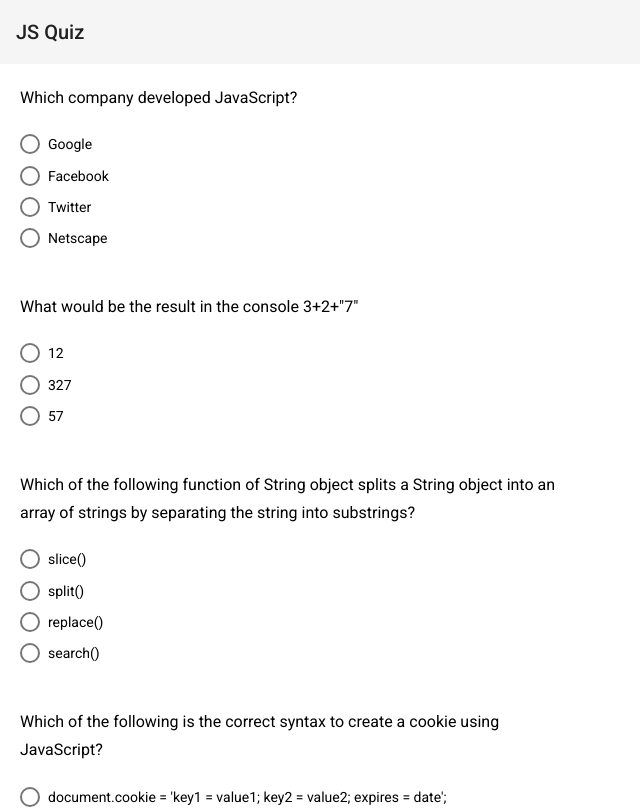
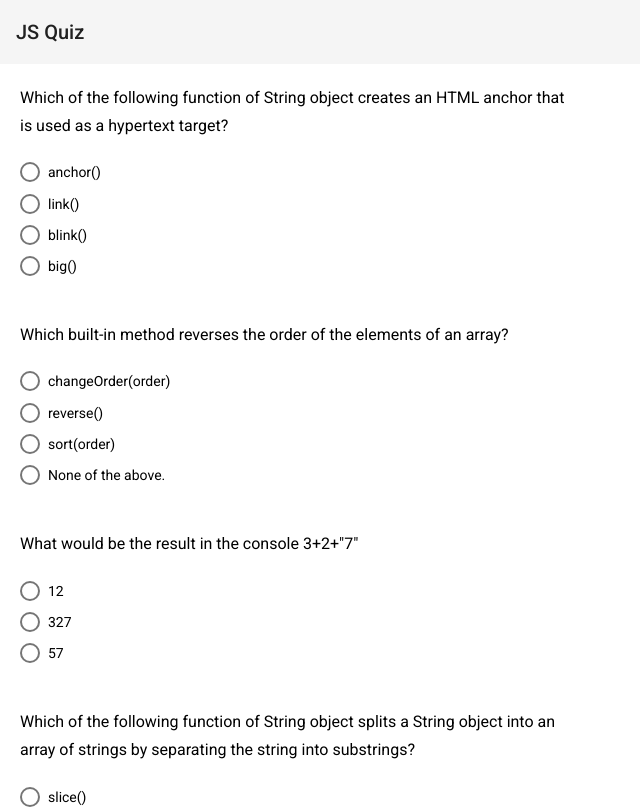
Before and after one commit to NIkolayrr/js-quiz, an Angular app: page /quiz in a window 1280 px wide. Shown: the top 809 px of the page, without its empty margins (0-640 px from the left). Built offline with nearby package versions, Linux system fonts and the light colour scheme.

Commit message:
added questions & shuffle on refresh

```diff
--- a/src/app/quiz/quiz.component.ts
+++ b/src/app/quiz/quiz.component.ts
@@ -19,12 +19,22 @@
     private dialog: MatDialog
   ) {}
   ngOnInit(): void {
-    this.questions = beginner // make dynamic
+    this.questions = this.shuffleArray(beginner) // make dynamic
     const group = {} as any
     this.questions.forEach((question: any) => {
       group[question.question] = new FormControl('')
     })
     this.quiz1 = this.fb.group(group)
+  }
+
+  shuffleArray(array: any) {
+    for (var i = array.length - 1; i > 0; i--) {
+      var j = Math.floor(Math.random() * (i + 1))
+      var temp = array[i]
+      array[i] = array[j]
+      array[j] = temp
+    }
+    return array
   }
 
   submitForm() {
--- a/src/quizes/beginner.ts
+++ b/src/quizes/beginner.ts
@@ -55,4 +55,50 @@
       },
     ],
   },
+  {
+    type: 'multiple',
+    question:
+      'Which built-in method reverses the order of the elements of an array?',
+    answers: [
+      {
+        text: 'changeOrder(order)',
+        points: 0,
+      },
+      {
+        text: 'reverse()',
+        points: 1,
+      },
+      {
+        text: 'sort(order)',
+        points: 0,
+      },
+      {
+        text: 'None of the above.',
+        points: 0,
+      },
+    ],
+  },
+  {
+    type: 'multiple',
+    question:
+      'Which of the following function of String object creates an HTML anchor that is used as a hypertext target?',
+    answers: [
+      {
+        text: 'anchor()',
+        points: 1,
+      },
+      {
+        text: 'link()',
+        points: 0,
+      },
+      {
+        text: 'blink()',
+        points: 0,
+      },
+      {
+        text: 'big()',
+        points: 0,
+      },
+    ],
+  },
 ]
```
